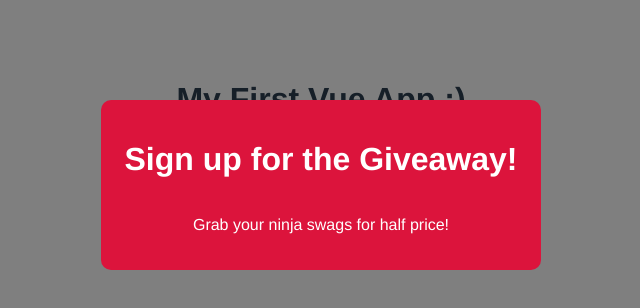
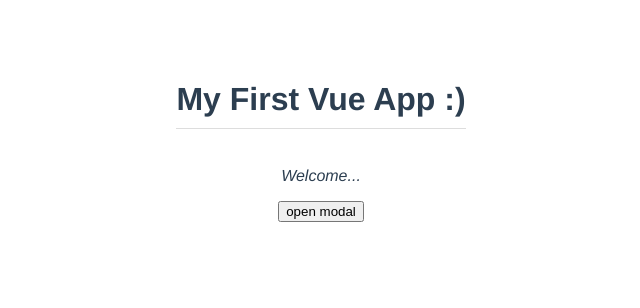
Before and after one commit to Shuya-Uno/Vue-tutorial, a Vue app: page / in a window 1280 px wide. Shown: the top 308 px of the page, without its empty margins (319-959 px from the left). Built offline with nearby package versions, Linux system fonts and the light colour scheme.

Commit message:
Emitting Custom Events

```diff
--- a/src/App.vue
+++ b/src/App.vue
@@ -1,6 +1,19 @@
 <template>
   <h1>{{ title }}</h1>
-  <Modal :header="header" :text="text" :theme="theme"/>
+  <div v-if="showModal">
+    <Modal :header="header" :text="text" :theme="theme" @close="toggleModal"/>
+    <!--
+      The attribute area in child componet tags is
+       a inlet and outlet of data that links the parent and child component
+
+      outlet: props (receives in props object in child component)
+      inlet: custom events (sent from $emit in child)
+
+      (Seems to be very cetral structure, which data/actions handled in parent... (which is good))
+    -->
+  </div>
+  <p>Welcome...</p>
+  <button @click="toggleModal">open modal</button>
 </template>
 
 <script>
@@ -15,7 +28,14 @@
       title: 'My First Vue App :)',
       header: 'Sign up for the Giveaway!',
       text: 'Grab your ninja swags for half price!',
-      theme: 'sale'
+      theme: 'sale',
+      showModal: false
+    }
+  },
+
+  methods: {
+    toggleModal(){
+      this.showModal = !this.showModal;
     }
   }
 }
--- a/src/components/Modal.vue
+++ b/src/components/Modal.vue
@@ -1,5 +1,5 @@
 <template>
-    <div class="backdrop">
+    <div class="backdrop" @click="closeModal">
         <div class="modal" :class="{sale: theme === 'sale'}">
             <h1>{{ header }}</h1>
             <p>{{ text }}</p>
@@ -9,7 +9,12 @@
 
 <script>
     export default {
-        props: ['header', 'text', 'theme']
+        props: ['header', 'text', 'theme'],
+        methods: {
+            closeModal(){
+                this.$emit('close')
+            }
+        }
     }
 </script>
 
```
